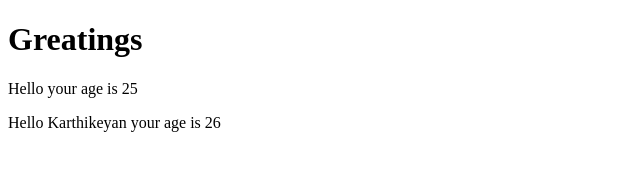
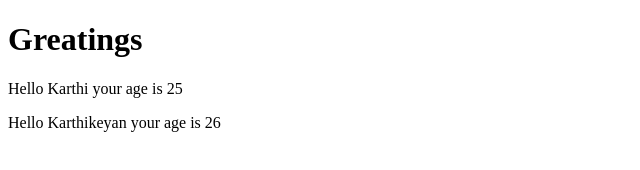
Before and after one commit to karthikeyan13762/reactapp, a React (Vite) app: page / in a window 1280 px wide. Shown: the top 170 px of the page, without its empty margins (0-640 px from the left). Built offline with nearby package versions, Linux system fonts and the light colour scheme.

Commit message:
moving the components to its own file

```diff
--- a/src/App.jsx
+++ b/src/App.jsx
@@ -1,19 +1,9 @@
-function Hello(props){
-
-  return (
-
-    <p>Hello {props.name} your age is {props.age}</p>
-  )
-}
-
-
-
-
+import Hello from "./Components/Hello";
 const App=()=>{
   return (
     <div>
       <h1>Greatings</h1>
-      <Hello nage={"Karthi"} age={25}/>
+      <Hello name={"Karthi"} age={25}/>
       <Hello name={"Karthikeyan"} age={26}/>
     </div>
   )
--- /dev/null
+++ b/src/Components/Hello.jsx
@@ -0,0 +1,8 @@
+function Hello(props){
+return(
+    <>
+        <p>Hello {props.name} your age is {props.age}</p>
+    </>
+)
+}
+export default Hello;
```
